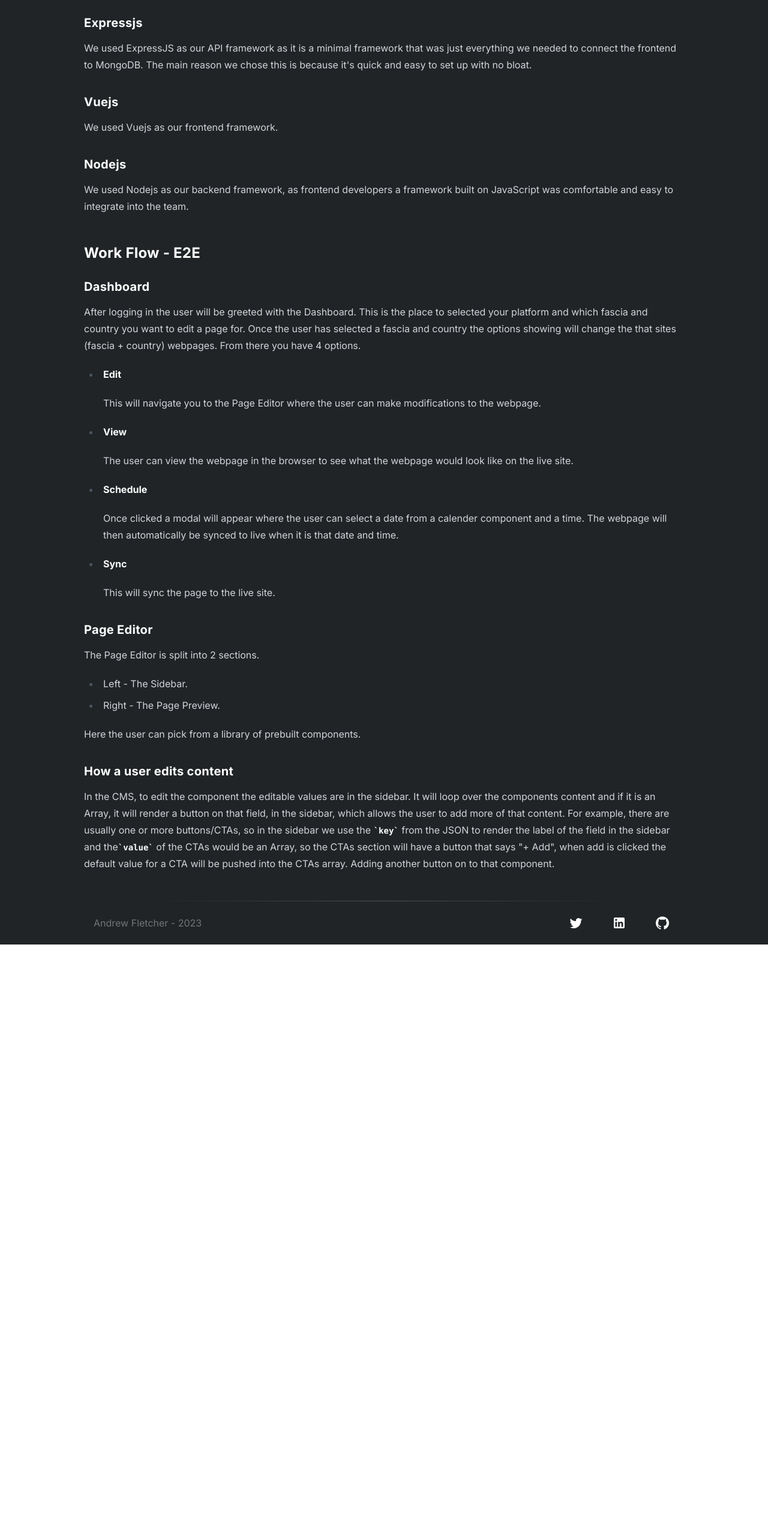
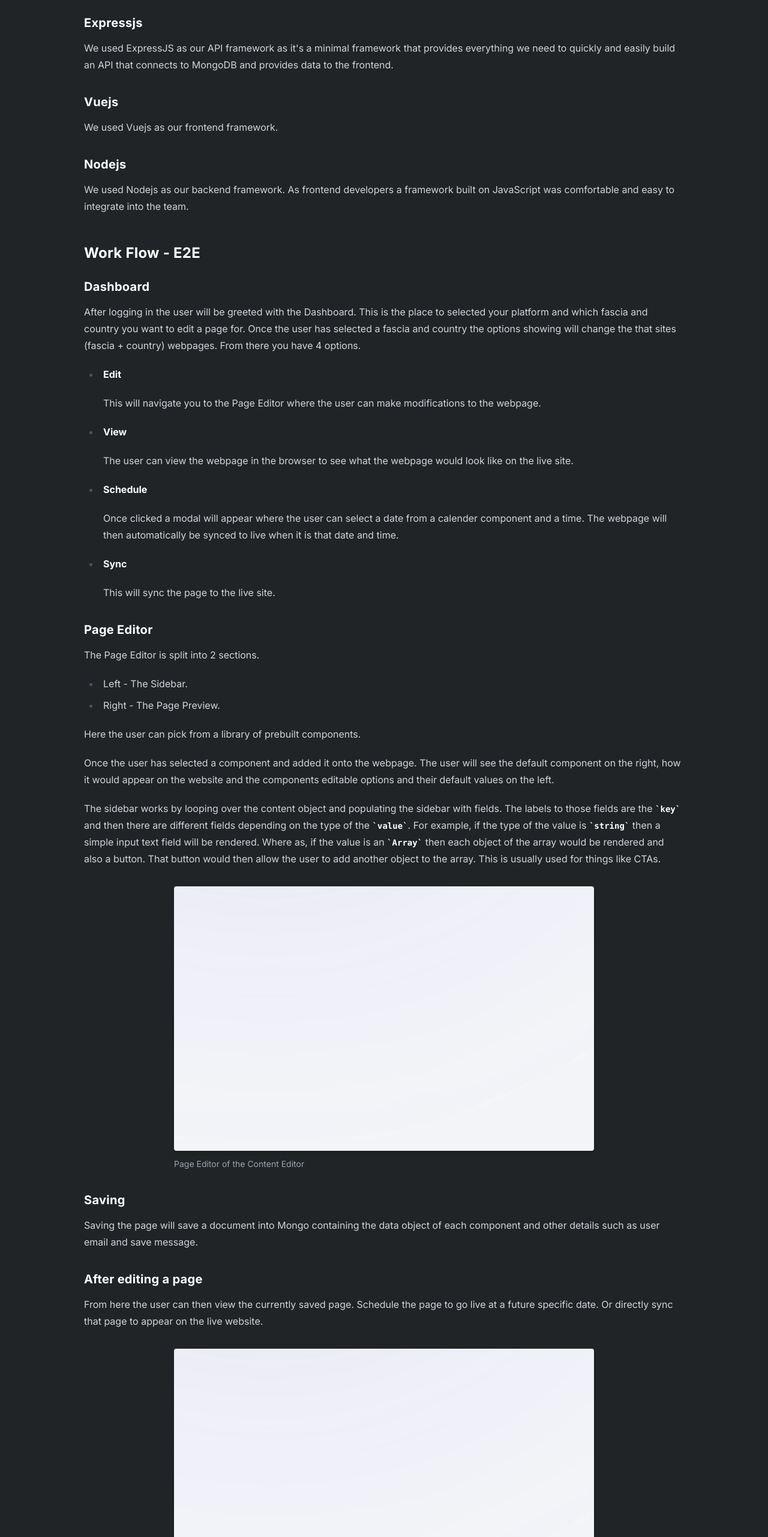
Before and after one commit to fletch-r/personal, a React (Vite) app: page /content-editor in a window 1280 px wide. Shown: the part 2740-5303 px from the top of the page at 60% size. Before the commit the page ends 4315 px from the top, so only its background shows below. Built offline with nearby package versions, Linux system fonts and the light colour scheme.

Commit message:
feat: :sparkles:  - finished Content Editor page

```diff
--- a/src/pages/content_editor/ContentEditor.tsx
+++ b/src/pages/content_editor/ContentEditor.tsx
@@ -78,15 +78,15 @@ function ContentEditor() {
 
             <h3>Expressjs</h3>
             <p>
-                We used ExpressJS as our API framework as it is a minimal framework that was just everything we needed to connect the frontend to MongoDB.
-                The main reason we chose this is because it&apos;s quick and easy to set up with no bloat.
+                We used ExpressJS as our API framework as it&apos;s a minimal framework that provides everything we need to
+                quickly and easily build an API that connects to MongoDB and provides data to the frontend.
             </p>
 
             <h3>Vuejs</h3>
             <p>We used Vuejs as our frontend framework.</p>
 
             <h3>Nodejs</h3>
-            <p>We used Nodejs as our backend framework, as frontend developers a framework built on JavaScript was comfortable and easy to integrate into the team.</p>
+            <p>We used Nodejs as our backend framework. As frontend developers a framework built on JavaScript was comfortable and easy to integrate into the team.</p>
 
             {/* TODO: Change the name of this header */}
             <h2>Work Flow - E2E</h2>
@@ -134,15 +134,40 @@ function ContentEditor() {
             <p>
                 Here the user can pick from a library of prebuilt components.
             </p>
+            <p>
+                Once the user has selected a component and added it onto the webpage.
+                The user will see the default component on the right, how it would appear on the website and the components editable options and their default values on the left.
+            </p>
+            <p>
+                The sidebar works by looping over the content object and populating the sidebar with fields. The labels to those fields are the <code>key</code> and then there
+                are different fields depending on the type of the <code>value</code>. For example, if the type of the value is <code>string</code> then a simple input text field
+                will be rendered. Where as, if the value is an <code>Array</code> then each object of the array would be rendered and also a button. That button would then allow
+                the user to add another object to the array. This is usually used for things like CTAs.
+            </p>
 
-            <h3>How a user edits content</h3>
+            <figure className="w-[700px] h-[475px] mx-auto">
+                <img src={placeholder_img} alt="Content Editor Home" className="rounded shadow-md" />
+                <figcaption>
+                    Page Editor of the Content Editor
+                </figcaption>
+            </figure>
+
+            <h3>Saving</h3>
             <p>
-                In the CMS, to edit the component the editable values are in the sidebar. It will loop over the components content and if it is an Array,
-                it will render a button on that field, in the sidebar, which allows the user to add more of that content. For example, there are usually one
-                or more buttons/CTAs, so in the sidebar we use the <code>key</code> from the JSON to render the label of the field in the sidebar and the
-                <code>value</code> of the CTAs would be an Array, so the CTAs section will have a button that says &quot;+ Add&quot;, when add is clicked the
-                default value for a CTA will be pushed into the CTAs array. Adding another button on to that component.
+                Saving the page will save a document into Mongo containing the data object of each component and other details such as user email and save message.
             </p>
+
+            <h3>After editing a page</h3>
+            <p>
+                From here the user can then view the currently saved page. Schedule the page to go live at a future specific date. Or directly sync that page to appear on the live website.
+            </p>
+
+            <figure className="w-[700px] h-[475px] mx-auto">
+                <img src={placeholder_img} alt="Content Editor Home" className="rounded shadow-md" />
+                <figcaption>
+                    Scheduling a page.
+                </figcaption>
+            </figure>
         </article>
     )
 }
```
